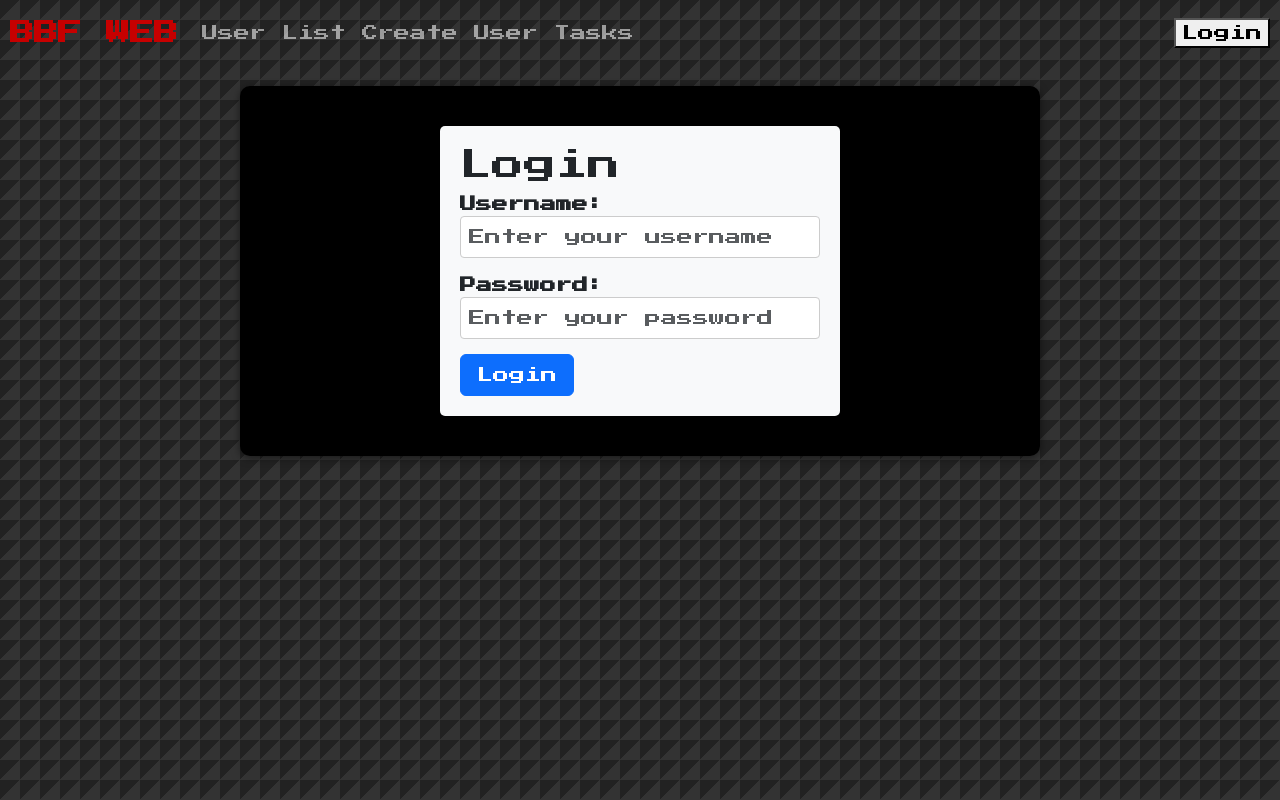
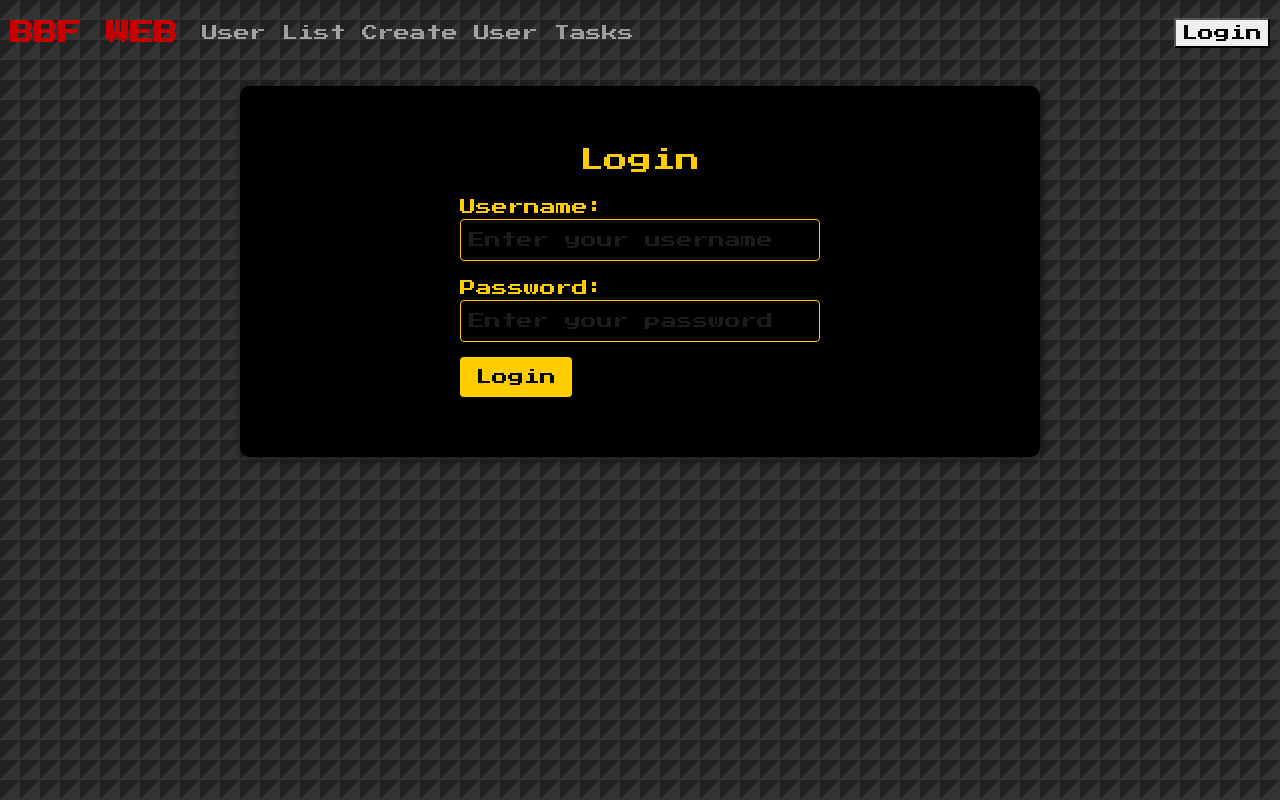
Before and after one commit to ED0LEO/bbfweb, an Angular app in the folder angular-app/: page /user-login in a window 1280 px wide. Built offline with nearby package versions, Linux system fonts and the light colour scheme.

Commit message:
Components' styles now unified and inconsistencies are fixed.

```diff
--- a/angular-app/src/app/components/task-list/task-list.component.css
+++ b/angular-app/src/app/components/task-list/task-list.component.css
@@ -2,16 +2,21 @@
   max-width: 800px;
   margin: 20px auto;
   padding: 20px;
-  background-color: #fff;
+  background-color: #000;
   border-radius: 5px;
   box-shadow: 0 2px 4px rgba(0, 0, 0, 0.1);
+  color: #ccc;
 }
 
 .task-title {
   font-size: 28px;
   font-weight: bold;
   text-align: center;
-  color: #007bff;
+  color: #ffcc00;
+  margin-bottom: 20px;
+}
+
+.task-form {
   margin-bottom: 20px;
 }
 
@@ -20,13 +25,15 @@
 }
 
 .task-form .btn-primary {
-  background-color: #007bff;
-  border-color: #007bff;
+  background-color: #ffcc00;
+  border-color: #ffcc00;
+  color: #000;
 }
 
 .task-form .btn-primary:hover {
-  background-color: #0056b3;
-  border-color: #0056b3;
+  background-color: #ff9933;
+  border-color: #ff9933;
+  color: #000;
 }
 
 .task-list .form-check {
@@ -46,29 +53,31 @@
 .task-details h5 {
   font-size: 18px;
   font-weight: bold;
-  color: #333;
+  color: #ffcc00;
 }
 
 .task-details .form-check-label {
   font-size: 14px;
-  color: #666;
+  color: #fff;
 }
 
 .task-details .form-check-input:checked + .form-check-label {
   text-decoration: line-through;
-  color: #999;
+  color: #666;
 }
 
 .task-list p {
-  color: #555;
+  color: #ccc;
 }
 
 .task-list .btn-danger {
-  background-color: #dc3545;
-  border-color: #dc3545;
+  background-color: #ff3300;
+  border-color: #ff3300;
+  color: #fff;
 }
 
 .task-list .btn-danger:hover {
-  background-color: #a71d2a;
-  border-color: #a71d2a;
+  background-color: #cc0000;
+  border-color: #cc0000;
+  color: #fff;
 }
--- a/angular-app/src/app/user-create/user-create.component.css
+++ b/angular-app/src/app/user-create/user-create.component.css
@@ -0,0 +1,45 @@
+.container {
+  max-width: 800px;
+  margin: 0 auto;
+  padding: 20px;
+  background-color: #000;
+  border-radius: 5px;
+  box-shadow: 0 2px 4px rgba(0, 0, 0, 0.1);
+}
+
+h2 {
+  font-size: 24px;
+  text-align: center;
+  margin-bottom: 20px;
+  color: #ffcc00;
+}
+
+.form-group {
+  margin-bottom: 15px;
+}
+
+.form-group label {
+  color: #ffcc00;
+}
+
+input {
+  width: 100%;
+  padding: 8px;
+  border: 1px solid #ffcc00;
+  border-radius: 4px;
+  color: #fff;
+  background-color: #000;
+}
+
+button {
+  padding: 8px 16px;
+  background-color: #ffcc00;
+  border: none;
+  border-radius: 4px;
+  color: #000;
+}
+
+button:hover {
+  background-color: #ff9933;
+  color: #000;
+}
--- a/angular-app/src/app/user-list/user-list.component.css
+++ b/angular-app/src/app/user-list/user-list.component.css
@@ -2,7 +2,7 @@
   max-width: 800px;
   margin: 0 auto;
   padding: 20px;
-  background-color: #fff;
+  background-color: #000;
   border-radius: 5px;
   box-shadow: 0 2px 4px rgba(0, 0, 0, 0.1);
 }
@@ -11,6 +11,7 @@ h2 {
   font-size: 24px;
   text-align: center;
   margin-bottom: 20px;
+  color: #ffcc00;
 }
 
 .table {
@@ -24,15 +25,16 @@ h2 {
   padding: 12px;
   text-align: left;
   vertical-align: middle;
-  border-bottom: 1px solid #ddd;
+  border-bottom: 1px solid #ffcc00;
+  color: #fff;
 }
 
 .table thead {
-  background-color: #f8f9fa;
+  background-color: #ffcc00;
 }
 
 .table tbody tr:hover {
-  background-color: #f5f5f5;
+  background-color: #333;
 }
 
 .btn {
@@ -49,23 +51,25 @@ h2 {
 }
 
 .btn-primary {
-  background-color: #007bff;
-  border-color: #007bff;
-  color: #fff;
+  background-color: #ffcc00;
+  border-color: #ffcc00;
+  color: #000;
 }
 
 .btn-primary:hover {
-  background-color: #0069d9;
-  border-color: #0062cc;
+  background-color: #ff9933;
+  border-color: #ff9933;
+  color: #000;
 }
 
 .btn-danger {
-  background-color: #dc3545;
-  border-color: #dc3545;
+  background-color: #ff3300;
+  border-color: #ff3300;
   color: #fff;
 }
 
 .btn-danger:hover {
-  background-color: #c82333;
-  border-color: #bd2130;
+  background-color: #cc0000;
+  border-color: #cc0000;
+  color: #fff;
 }
--- a/angular-app/src/app/user-login/user-login.component.css
+++ b/angular-app/src/app/user-login/user-login.component.css
@@ -2,9 +2,16 @@
   max-width: 400px;
   margin: 20px auto;
   padding: 20px;
-  background-color: #f8f9fa;
+  background-color: #000;
   border-radius: 5px;
   box-shadow: 0 2px 4px rgba(0, 0, 0, 0.1);
+}
+
+h2 {
+  font-size: 24px;
+  text-align: center;
+  margin-bottom: 20px;
+  color: #ffcc00;
 }
 
 .form-group {
@@ -12,16 +19,27 @@
 }
 
 label {
-  font-weight: bold;
+  color: #ffcc00;
 }
 
 input {
   width: 100%;
   padding: 8px;
-  border: 1px solid #ccc;
+  border: 1px solid #ffcc00;
   border-radius: 4px;
+  color: #fff;
+  background-color: #000;
 }
 
 button {
   padding: 8px 16px;
+  background-color: #ffcc00;
+  border: none;
+  border-radius: 4px;
+  color: #000;
 }
+
+button:hover {
+  background-color: #ff9933;
+  color: #000;
+}
--- a/angular-app/src/app/user-logout/user-logout.component.ts
+++ b/angular-app/src/app/user-logout/user-logout.component.ts
@@ -1,5 +1,5 @@
 import { Component } from '@angular/core';
-import { UserAccountService } from '../user-account.service';
+import { Router } from '@angular/router';
 
 @Component({
   selector: 'app-user-logout',
@@ -9,18 +9,8 @@ import { UserAccountService } from '../user-account.service';
   `
 })
 export class UserLogoutComponent {
-  constructor(private userAccountService: UserAccountService) {
-    this.logout();
-  }
-
-  logout() {
-    this.userAccountService.logout().subscribe(
-      () => {
-        console.log('Logged out successfully');
-      },
-      (error) => {
-        console.log('Failed to logout', error);
-      }
-    );
+  constructor(
+   private router: Router) {
+    this.router.navigate(['/user/user-login']);
   }
 }
--- a/angular-app/src/app/user-update/user-update.component.css
+++ b/angular-app/src/app/user-update/user-update.component.css
@@ -0,0 +1,45 @@
+.container {
+  max-width: 800px;
+  margin: 0 auto;
+  padding: 20px;
+  background-color: #000;
+  border-radius: 5px;
+  box-shadow: 0 2px 4px rgba(0, 0, 0, 0.1);
+}
+
+h2 {
+  font-size: 24px;
+  text-align: center;
+  margin-bottom: 20px;
+  color: #ffcc00;
+}
+
+.form-group {
+  margin-bottom: 15px;
+}
+
+label {
+  color: #ffcc00;
+}
+
+input {
+  width: 100%;
+  padding: 8px;
+  border: 1px solid #ffcc00;
+  border-radius: 4px;
+  color: #fff;
+  background-color: #000;
+}
+
+button {
+  padding: 8px 16px;
+  background-color: #ffcc00;
+  border: none;
+  border-radius: 4px;
+  color: #000;
+}
+
+button:hover {
+  background-color: #ff9933;
+  color: #000;
+}
--- a/angular-app/src/styles.css
+++ b/angular-app/src/styles.css
@@ -23,3 +23,7 @@ body {
 .dropdown-menu.dropdown-menu {
   background-color: #000 !important;
 }
+
+input, textarea, .list-group-item, td, th {
+  background-color: #000 !important;
+}
```
